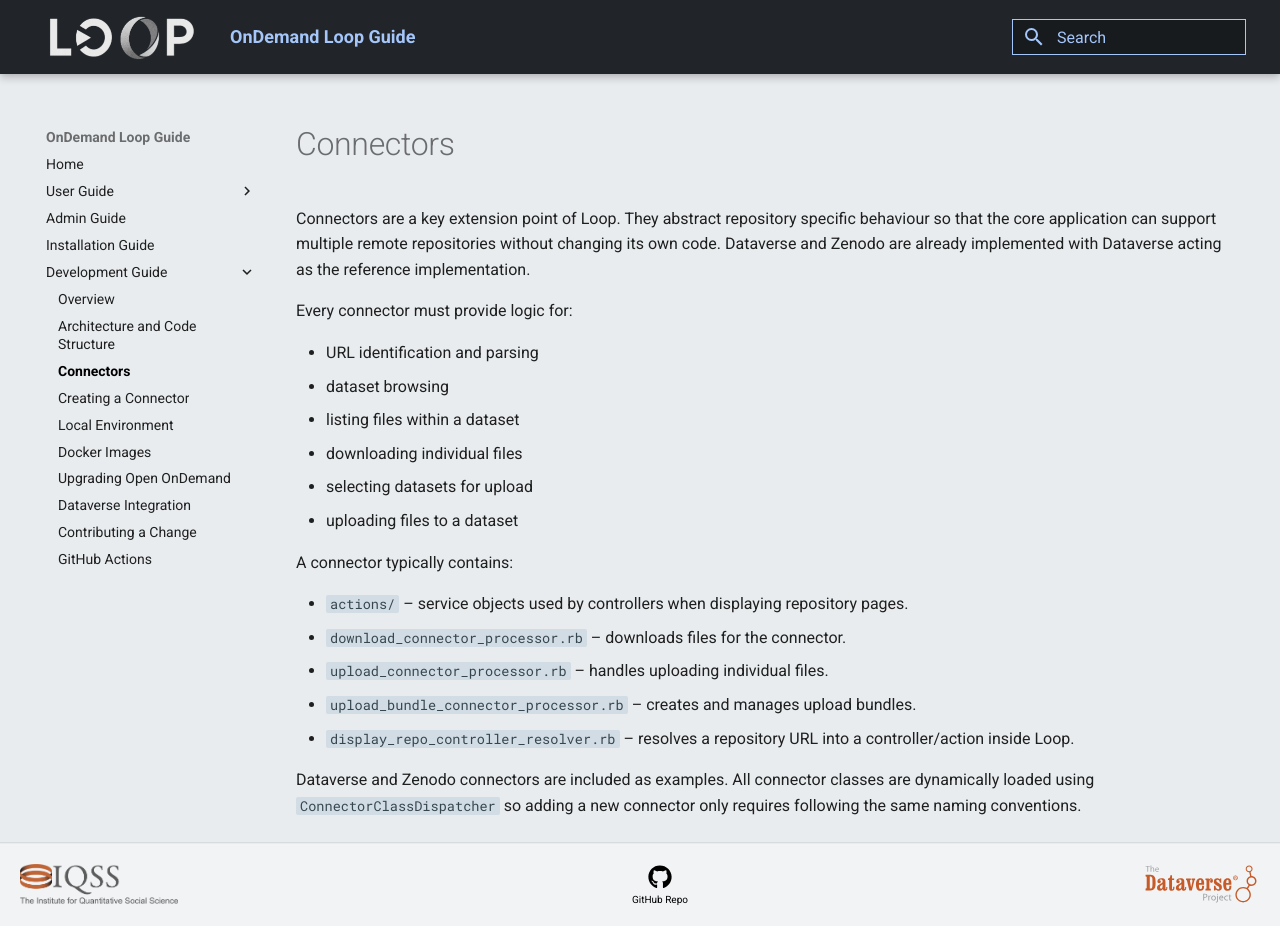
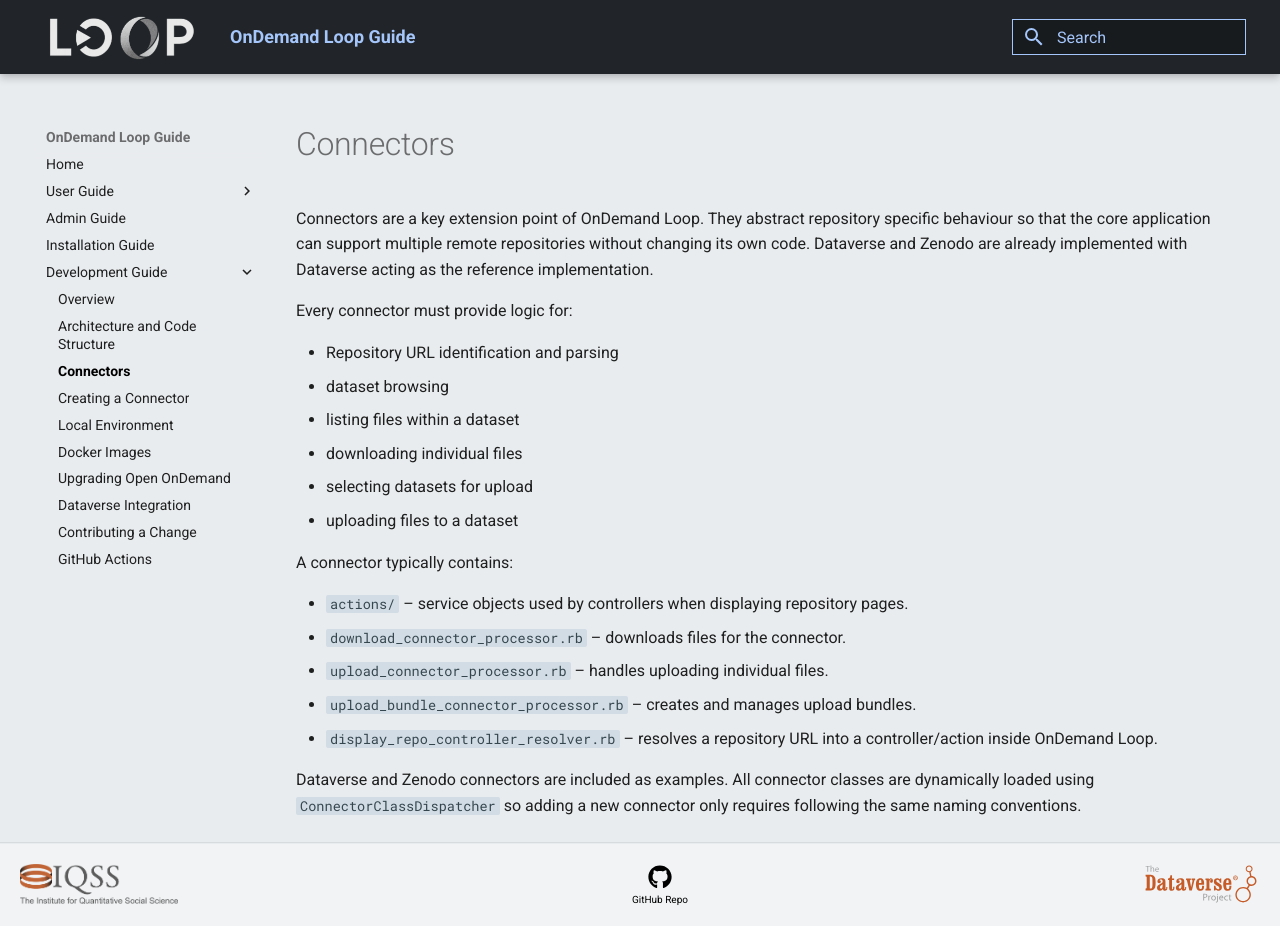
Before and after one commit to theam/aday-ondemand-loop, an MkDocs documentation site: the page built from docs/guide/content/development_guide/connectors.md, in a window 1280 px wide and 926 px high. Built offline with MkDocs 1.6.1 and Material for MkDocs 9.7.7, drawn with Linux system fonts in a browser that asks for light colours.

Commit message:
docs: refine connectors page

```diff
--- a/docs/guide/content/development_guide/connectors.md
+++ b/docs/guide/content/development_guide/connectors.md
@@ -1,13 +1,13 @@
 # Connectors
 
-Connectors are a key extension point of Loop. They abstract repository specific
+Connectors are a key extension point of OnDemand Loop. They abstract repository specific
 behaviour so that the core application can support multiple remote repositories
 without changing its own code. Dataverse and Zenodo are already implemented with
 Dataverse acting as the reference implementation.
 
 Every connector must provide logic for:
 
-* URL identification and parsing
+* Repository URL identification and parsing
 * dataset browsing
 * listing files within a dataset
 * downloading individual files
@@ -20,6 +20,6 @@ A connector typically contains:
 - `download_connector_processor.rb` – downloads files for the connector.
 - `upload_connector_processor.rb` – handles uploading individual files.
 - `upload_bundle_connector_processor.rb` – creates and manages upload bundles.
-- `display_repo_controller_resolver.rb` – resolves a repository URL into a controller/action inside Loop.
+- `display_repo_controller_resolver.rb` – resolves a repository URL into a controller/action inside OnDemand Loop.
 
 Dataverse and Zenodo connectors are included as examples. All connector classes are dynamically loaded using `ConnectorClassDispatcher` so adding a new connector only requires following the same naming conventions.
```
